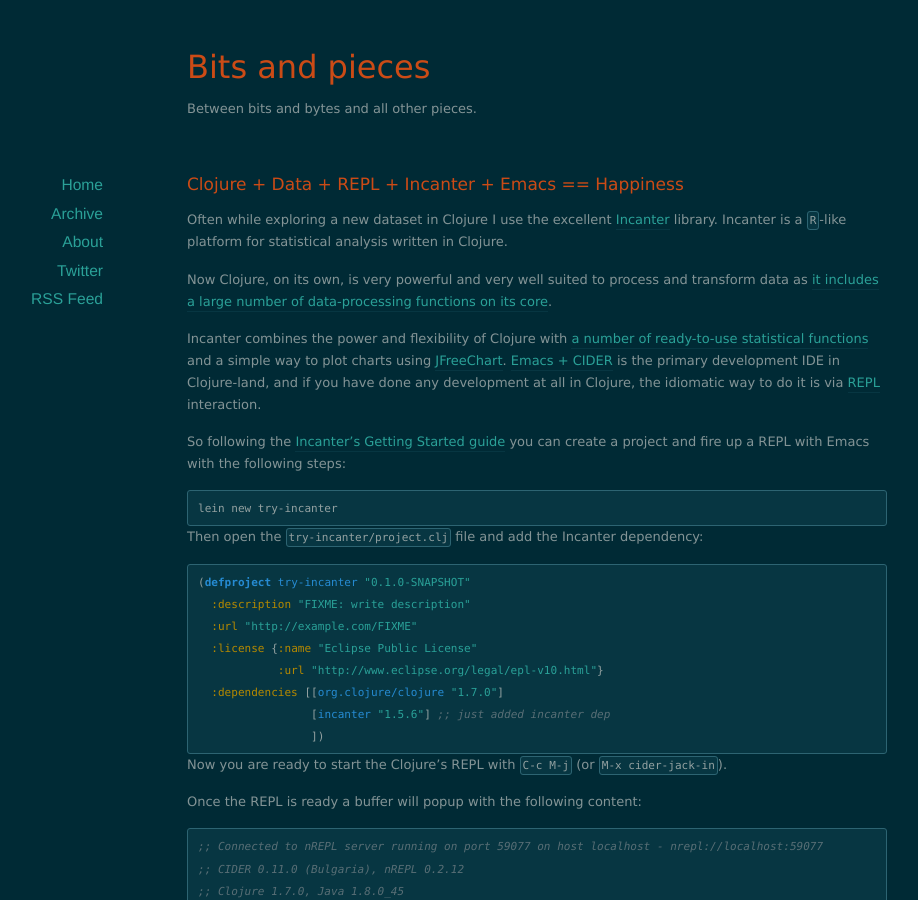
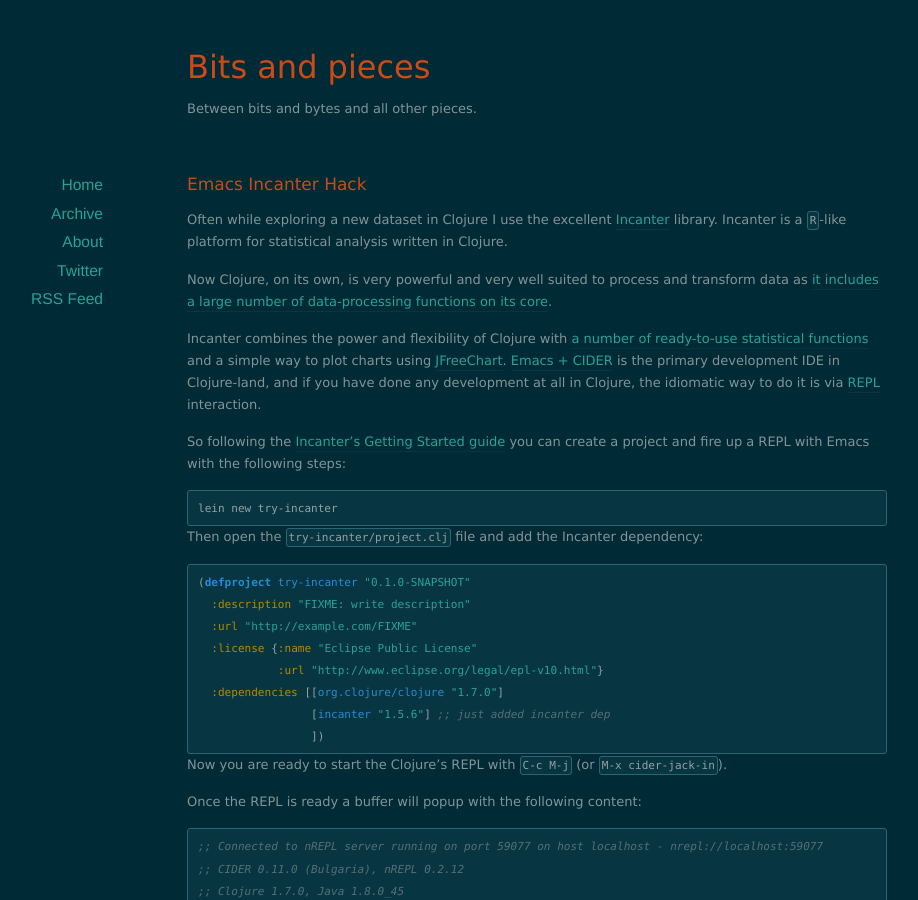
Before and after one commit to BrunoBonacci/brunobonacci.github.io, a Jekyll site: the page built from _posts/2016-03-18-emacs-incanter-hack.markdown, in a window 1280 px wide and 900 px high. Shown: the whole window, without its empty margins (103-1021 px from the left). Built offline with Jekyll 4.4.1, drawn with Linux system fonts in a browser that asks for light colours; nearby versions of some CDN libraries; comment, search, counter and statistics services are not loaded.

Commit message:
post renamed

```diff
--- a/_posts/2016-03-18-clojure-emacs-incanter.markdown
+++ b/_posts/2016-03-18-emacs-incanter-hack.markdown
@@ -1,6 +1,6 @@
 ---
 layout: post
-title:  "Clojure + Data + REPL + Incanter + Emacs == Happiness"
+title:  "Emacs Incanter Hack"
 date:   2016-03-18 20:00:00
 categories: Clojure, Emacs, Hacks, Data-Science, Incanter, REPL
 ---
```
